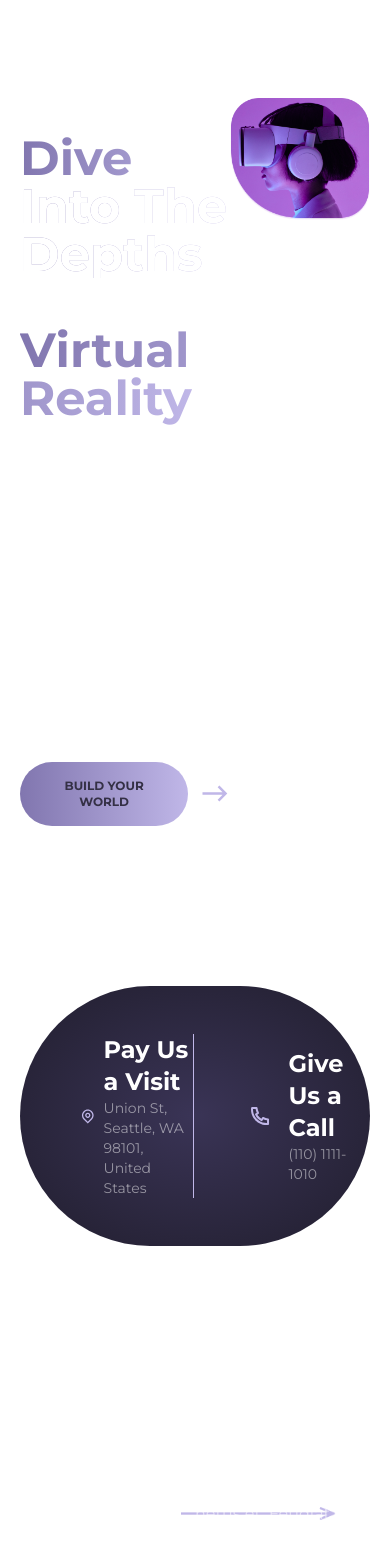
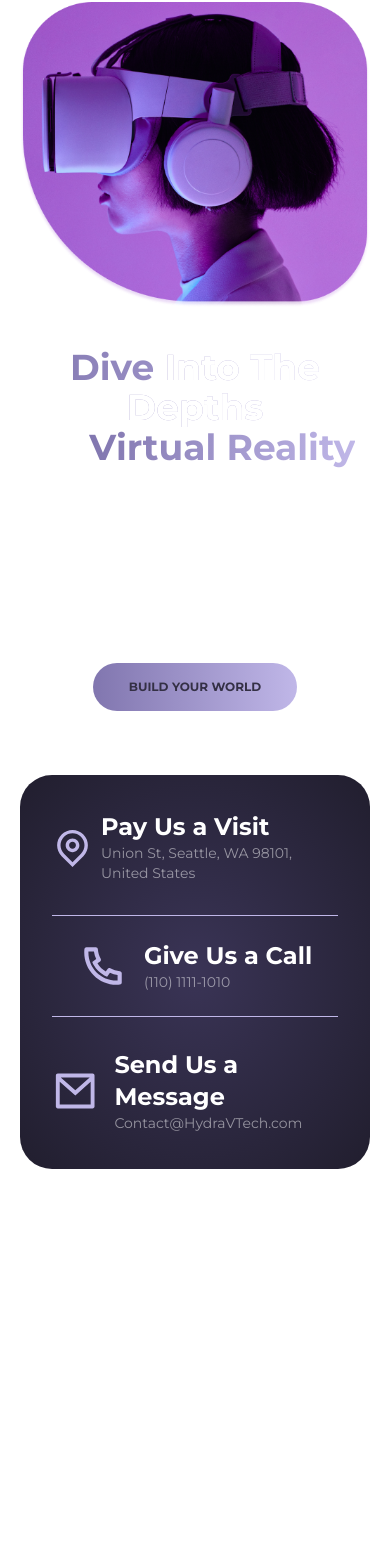
Before and after one commit to xtephani3/hydra, a React (Vite) app: page / in a window 390 px wide. Shown: the part 155-1723 px from the top of the page. Built offline with nearby package versions, Linux system fonts and the light colour scheme; a web font is replaced by a local one.

Commit message:
Make landing sections responsive

```diff
--- a/src/components/home/about-us.tsx
+++ b/src/components/home/about-us.tsx
@@ -4,60 +4,48 @@ import LongArrow from "../../assets/png/lengthy-arrow.png";
 
 export function AboutUs() {
   return (
-    <div className="mt-40 flex flex-col gap-24.25 font-montserrat" id="about">
-      <div className="flex w-full ">
-        <div className="w-1/2 flex gap-2 flex-col">
-          <h3 className="text-4xl text-white uppercase font-montserrat font-bold">
+    <div className="mt-20 flex flex-col gap-14 font-montserrat lg:mt-40 lg:gap-24.25" id="about">
+      <div className="flex w-full flex-col gap-8 lg:flex-row lg:gap-0">
+        <div className="flex gap-2 flex-col text-center lg:w-1/2 lg:text-left">
+          <h3 className="text-3xl text-white uppercase font-montserrat font-bold sm:text-4xl">
             Introduction
           </h3>
-          <div className="flex gap-7.5 items-center">
-            <p className="text-4xl text-white uppercase font-montserrat  font-extralight">
+          <div className="flex justify-center gap-7.5 items-center lg:justify-start">
+            <p className="text-3xl text-white uppercase font-montserrat  font-extralight sm:text-4xl">
               To Hydra Vr
             </p>
-            <img src={LongArrow} />
+            <img className="hidden lg:block" src={LongArrow} />
           </div>
         </div>
-        <div className="w-1/2">
+        <div className="lg:w-1/2">
           <p className="font-montserrat text-base text-white/60">
-            Vitae sapien pellentesque habitant morbi tristique senectus et netus
-            et. Feugiat
-            <br /> nibh sed pulvinar proin gravida hendrerit lectus. Mi sit amet
-            mauris commodo
-            <br /> quis imperdiet massa tincidunt nunc. Viverra aliquet eget sit
-            amet tellus. Ornare <br /> lectus sit amet est placerat in. Lectus
-            magna fringilla urna porttitor rhoncus vitae.
+            Hydra VR creates custom immersive experiences that make complex
+            ideas easier to see, practice, and remember. From guided simulation
+            spaces to collaborative product demos, every environment is designed
+            to feel natural, memorable, and useful from the first session.
           </p>
         </div>
       </div>
 
-      <div className="flex w-full">
-        <div className="w-1/2">
-          <img src={AboutMedia} />
+      <div className="flex w-full flex-col gap-10 lg:flex-row lg:gap-0">
+        <div className="lg:w-1/2">
+          <img className="w-full max-w-lg mx-auto lg:mx-0" src={AboutMedia} />
         </div>
-        <div className="w-1/2 mt-13.5">
+        <div className="flex flex-col items-center text-center lg:w-1/2 lg:mt-13.5 lg:items-start lg:text-left">
           <div className="flex flex-col gap-2">
-            <h3 className="text-4xl font-montserrat text-white uppercase font-bold">
+            <h3 className="text-3xl font-montserrat text-white uppercase font-bold sm:text-4xl">
               About
             </h3>
-            <p className="text-4xl text-white font-montserrat uppercase font-extralight">
+            <p className="text-3xl text-white font-montserrat uppercase font-extralight sm:text-4xl">
               Hydra vr
             </p>
           </div>
-          <p className="font-montserrat text-base text-white/60 mt-10.5 mb-7">
-            Eget mi proin sed libero enim sed faucibus turpis. Nisl rhoncus
-            mattis rhoncus <br />
-            urna neque viverra justo. Vivamus at augue eget arcu dictum.
-            Ultrices gravida <br /> dictum fusce ut placerat orci. Aenean et
-            tortor at risus viverra adipiscing at in. <br /> Mattis aliquam
-            faucibus purus in massa. Est placerat in egestas erat imperdiet{" "}
-            <br /> sed. Consequat semper viverra nam libero justo laoreet sit
-            amet. Aliquam
-            <br />
-            etiam erat velit scelerisque in dictum non consectetur a. Laoreet
-            sit amet <br />
-            cursus sit amet. Vel eros donec ac odio tempor orci dapibus. Sem
-            nulla pha <br /> retra diam sit amet nisl suscipit adipiscing
-            bibendum. Leo a diam sollicitudi <br />n tempor.
+          <p className="font-montserrat text-base text-white/60 mt-10.5 mb-7 max-w-2xl">
+            We partner with brands, schools, and teams to turn real-world goals
+            into interactive VR journeys. Hydra blends spatial design,
+            storytelling, and practical training flows so users can learn by
+            moving, choosing, testing, and repeating inside a polished virtual
+            space.
           </p>
           <Button variant="primary" size="lg" className="uppercase flex justify-center items-center">
             Let's get in touch
--- a/src/components/home/call-to-action.tsx
+++ b/src/components/home/call-to-action.tsx
@@ -4,8 +4,8 @@ import { RiMailLine } from "@remixicon/react";
 
 export function CallToActions() {
   return (
-    <div className="bg-[radial-gradient(#3A3456,#211E2E)] mt-40 w-full rounded-full flex justify-between px-15 py-12 font-montserrat">
-      <div className=" flex gap-2 items-center justify-center">
+    <div className="bg-[radial-gradient(#3A3456,#211E2E)] mt-16 w-full rounded-4xl flex flex-col gap-8 px-8 py-9 font-montserrat lg:mt-40 lg:flex-row lg:justify-between lg:gap-0 lg:rounded-full lg:px-15 lg:py-12">
+      <a className="flex gap-2 items-center justify-center transition hover:scale-[1.02]" href="https://maps.google.com/?q=Union+St,+Seattle,+WA+98101,+United+States" rel="noreferrer" target="_blank">
         <RiMapPinLine color="#C0B7E8" size={50} />
         <div>
           <p className="font-bold text-2xl text-white">Pay Us a Visit</p>
@@ -13,21 +13,21 @@ export function CallToActions() {
             Union St, Seattle, WA 98101, United States
           </p>
         </div>
-      </div>
-      <div className="border-x border-x-[#C0B7E8] px-13.5 flex gap-4 items-center justify-center">
+      </a>
+      <a className="border-y border-y-[#C0B7E8] py-6 flex gap-4 items-center justify-center transition hover:scale-[1.02] lg:border-x lg:border-y-0 lg:border-x-[#C0B7E8] lg:px-13.5 lg:py-0" href="tel:+11011111010">
         <RiPhoneLine color="#C0B7E8" size={50} />
         <div>
           <p className="font-bold text-2xl text-white">Give Us a Call</p>
           <p className="text-sm text-white/50">(110) 1111-1010</p>
         </div>
-      </div>
-      <div className=" flex gap-4 items-center justify-center">
+      </a>
+      <a className="flex gap-4 items-center justify-center transition hover:scale-[1.02]" href="mailto:Contact@HydraVTech.com">
         <RiMailLine color="#C0B7E8" size={50} />
         <div>
           <p className="font-bold text-2xl text-white">Send Us a Message </p>
           <p className="text-sm text-white/50"> Contact@HydraVTech.com</p>
         </div>
-      </div>
+      </a>
     </div>
   );
 }
--- a/src/components/home/hero.tsx
+++ b/src/components/home/hero.tsx
@@ -7,33 +7,33 @@ import { CallToActions } from "./call-to-action";
 export function HeroSection() {
   return (
     <div>
-    <div className="w-full flex mt-40 font-montserrat">
-      <div className="w-[60%] mt-9 flex flex-col gap-16">
+    <div className="w-full flex flex-col-reverse gap-10 mt-16 font-montserrat lg:mt-40 lg:flex-row lg:gap-0">
+      <div className="flex flex-col gap-10 text-center lg:w-[60%] lg:mt-9 lg:gap-16 lg:text-left">
         <div className="flex flex-col gap-9">
             <div>
-          <h2 className="text-5xl font-montserrat capitalize font-bold bg-clip-text text-transparent bg-linear-to-r from-[#8176AF] to-[#C0B7E8]">
+          <h2 className="text-4xl font-montserrat capitalize font-bold bg-clip-text text-transparent bg-linear-to-r from-[#8176AF] to-[#C0B7E8] sm:text-5xl">
             Dive <span className="text-white">into the depths</span>
           </h2>
-          <h2 className="text-5xl font-montserrat capitalize font-bold text-white">
+          <h2 className="text-4xl font-montserrat capitalize font-bold text-white sm:text-5xl">
             of <span className="bg-linear-to-r from-[#8176AF] to-[#C0B7E8] text-transparent bg-clip-text">Virtual reality</span>
           </h2>
           </div>
-          <p className="text-base text-white/50 font-montserrat">
-            Lorem ipsum dolor sit amet consectetur adipisicing elit. Voluptatum<br/>
-            voluptate eligendi dolore obcaecati quis debitis nam optio, earum<br/>
-            expedita suscipit fugiat necessitatibus eos quaerat veritatis
+          <p className="mx-auto max-w-2xl text-base text-white/50 font-montserrat lg:mx-0">
+            Hydra helps teams create immersive virtual worlds for training,
+            education, wellness, and product experiences, blending lifelike 3D
+            environments with intuitive interactions that people can explore.
           </p>
         </div>
-        <div className="flex gap-3 items-center">
+        <div className="group flex justify-center gap-3 items-center lg:justify-start">
           <Button variant="primary" size="lg" className="uppercase">
             Build your world
           </Button>
-          <RiArrowRightLongLine color="#C0B7E8" size={41} />
+          <RiArrowRightLongLine className="hidden transition group-hover:translate-x-1 sm:block" color="#C0B7E8" size={41} />
         </div>
       </div>
 
-      <div className="w-[40%]">
-        <img alt="a girl wearing a vr glasses " src={HeroMedia} />
+      <div className="flex justify-center lg:w-[40%] lg:justify-end">
+        <img className="w-full max-w-md lg:max-w-none" alt="a girl wearing a vr glasses " src={HeroMedia} />
       </div>
     </div>
     <CallToActions/>
--- a/src/components/home/how-we-build.tsx
+++ b/src/components/home/how-we-build.tsx
@@ -35,9 +35,9 @@ const HowWeBuildList = ({
   contentTwo,
 }: HowWeBuildListProps) => {
   return (
-    <div className="font-montserrat">
+    <div className="font-montserrat flex flex-col items-center gap-6 text-center transition duration-300 hover:-translate-y-2">
       <div className="bg-[#0e0e0e6d] font-montserrat size-35 rounded-full flex justify-center items-center">
-        <div className="size-30 bg-linear-to-r from-[#8176AF] to-[#C0B7E8] flex rounded-full justify-center items-center">
+        <div className="size-30 bg-linear-to-r from-[#8176AF] to-[#C0B7E8] flex rounded-full justify-center items-center text-5xl font-bold text-[#343045]">
           {number}
         </div>
       </div>
@@ -51,32 +51,29 @@ const HowWeBuildList = ({
 
 export function HowWeBuild() {
   return (
-    <div className="flex flex-col gap-45 mt-40" id="how">
-      <div className="flex w-full ">
-        <div className="w-1/2 flex gap-2 flex-col">
-          <h3 className="text-4xl text-white uppercase font-montserrat font-bold">
+    <div className="flex flex-col gap-16 mt-20 lg:gap-45 lg:mt-40" id="how">
+      <div className="flex w-full flex-col gap-8 lg:flex-row lg:gap-0">
+        <div className="flex gap-2 flex-col text-center lg:w-1/2 lg:text-left">
+          <h3 className="text-3xl text-white uppercase font-montserrat font-bold sm:text-4xl">
             How we build
           </h3>
-          <div className="flex gap-7.5 items-center">
-            <p className="text-4xl text-white uppercase font-montserrat  font-extralight">
+          <div className="flex justify-center gap-7.5 items-center lg:justify-start">
+            <p className="text-3xl text-white uppercase font-montserrat  font-extralight sm:text-4xl">
               with hydra vr?
             </p>
-            <img src={LongArrow} />
+            <img className="hidden lg:block" src={LongArrow} />
           </div>
         </div>
-        <div className="w-1/2">
+        <div className="lg:w-1/2">
           <p className="font-montserrat text-base text-white/60">
-            Vitae sapien pellentesque habitant morbi tristique senectus et netus
-            et. Feugiat
-            <br /> nibh sed pulvinar proin gravida hendrerit lectus. Mi sit amet
-            mauris commodo
-            <br /> quis imperdiet massa tincidunt nunc. Viverra aliquet eget sit
-            amet tellus. Ornare <br /> lectus sit amet est placerat in. Lectus
-            magna fringilla urna porttitor rhoncus vitae.
+            Every Hydra project starts with the goal, then moves through spatial
+            design, interaction planning, user testing, and final deployment.
+            The result is a VR experience that feels visually rich, easy to
+            navigate, and built around the audience who will use it.
           </p>
         </div>
       </div>
-      <div className="flex  items-center justify-between">
+      <div className="grid gap-10 sm:grid-cols-2 lg:grid-cols-4 lg:justify-between">
         {howWeBuildData.map((step, index) => (
           <HowWeBuildList
             key={index}
--- a/src/components/home/technologies.tsx
+++ b/src/components/home/technologies.tsx
@@ -6,25 +6,25 @@ import { RiArrowDownSLine } from "@remixicon/react";
 
 export function Technologies() {
   return (
-    <div className="flex flex-col gap-25 relative" id="technologies">
-      <div className="bg-[url('/technologies-media.png')] bg-cover bg-no-repeat font-montserrat mt-27.75 p-30 flex flex-col gap-2 rounded-full">
-        <h3 className="text-4xl font-bold text-center text-white uppercase">
+    <div className="flex flex-col gap-12 relative lg:gap-25" id="technologies">
+      <div className="bg-[url('/technologies-media.png')] bg-cover bg-center bg-no-repeat font-montserrat mt-20 px-6 py-20 flex flex-col gap-2 rounded-4xl lg:mt-27.75 lg:p-30 lg:rounded-full">
+        <h3 className="text-3xl font-bold text-center text-white uppercase sm:text-4xl">
           Technologies & hardware
         </h3>
-        <p className="text-4xl font-extralight text-center text-white uppercase">
+        <p className="text-3xl font-extralight text-center text-white uppercase sm:text-4xl">
           used by hydra vr
         </p>
-        <div className="bg-[#0e0e0e6d] w-22.5 h-22.5 rounded-full absolute flex justify-center items-center bottom-95 right-[50%]">
+        <div className="hidden bg-[#0e0e0e6d] w-22.5 h-22.5 rounded-full absolute justify-center items-center bottom-95 right-[50%] lg:flex">
         <div className="size-16.25 bg-linear-to-r from-[#8176AF] to-[#C0B7E8] flex rounded-full justify-center items-center">
         <RiArrowDownSLine />
         </div>
         </div>
       </div>
-      <div className="flex items-center gap-22 justify-center">
-        <img src={Unreal} alt={"unreal engine logo"} />
-        <img src={Unity} alt={"unity techlogo"} />
-        <img src={Oculus} alt={"oculus tech logo"} />
-        <img src={Vive} alt={"vive tech logo"} />
+      <div className="grid grid-cols-2 items-center gap-8 justify-items-center lg:flex lg:gap-22 lg:justify-center">
+        <img className="transition hover:scale-110" src={Unreal} alt={"unreal engine logo"} />
+        <img className="transition hover:scale-110" src={Unity} alt={"unity techlogo"} />
+        <img className="transition hover:scale-110" src={Oculus} alt={"oculus tech logo"} />
+        <img className="transition hover:scale-110" src={Vive} alt={"vive tech logo"} />
       </div>
     </div>
   );
--- a/src/components/home/why-us.tsx
+++ b/src/components/home/why-us.tsx
@@ -10,25 +10,25 @@ const whyUsCardData = [
     icon: Simulation,
     title: "simulation",
     description:
-      "Vitae sapien pellentesque habitant morbi nunc. Viverra aliquet  porttitor rhoncus libero justo laoreet sit amet vitae.",
+      "Build lifelike training rooms where users can practice procedures, decisions, and safety steps before they happen in the real world.",
   },
   {
     icon: Education,
     title: "EDUCATION",
     description:
-      "Vitae sapien pellentesque habitant morbi nunc. Viverra aliquet  porttitor rhoncus libero justo laoreet sit amet vitae.",
+      "Turn lessons into memorable 3D experiences with guided discovery, visual context, and hands-on learning moments.",
   },
   {
     icon: SelfCare,
     title: "SELF-CARE",
     description:
-      "Vitae sapien pellentesque habitant morbi nunc. Viverra aliquet  porttitor rhoncus libero justo laoreet sit amet vitae.",
+      "Create calming wellness spaces for focus, reflection, recovery, and guided routines that users can revisit anytime.",
   },
   {
     icon: Outdoor,
     title: "OUTDOOR",
     description:
-      "Vitae sapien pellentesque habitant morbi nunc. Viverra aliquet  porttitor rhoncus libero justo laoreet sit amet vitae.",
+      "Explore adventurous virtual environments that bring travel, sport, and team challenges into immersive digital spaces.",
   },
 ];
 
@@ -40,7 +40,7 @@ type WhyUsCardProps = {
 
 const WhyUsCard = ({ icon, title, description }: WhyUsCardProps) => {
   return (
-    <div className="bg-[radial-gradient(circle_at_center,#433D60,#221F2F)] font-montserrat px-5 py-6 rounded-4xl flex flex-col justify-center items-center gap-8.5">
+    <div className="bg-[radial-gradient(circle_at_center,#433D60,#221F2F)] font-montserrat px-5 py-6 rounded-4xl flex flex-col justify-center items-center gap-8.5 transition duration-300 hover:-translate-y-2 hover:shadow-[0_18px_45px_rgba(0,0,0,0.25)]">
       <div className="rounded-full p-2.5 bg-[#221F2F]">
         <img src={icon} alt={title} />
       </div>
@@ -59,32 +59,29 @@ const WhyUsCard = ({ icon, title, description }: WhyUsCardProps) => {
 
 export function WhyUs() {
   return (
-    <div className="flex flex-col gap-40 mt-27.75" id="services">
-      <div className="flex w-full ">
-        <div className="w-1/2 flex gap-2 flex-col">
-          <h3 className="text-4xl text-white uppercase font-montserrat font-bold">
+    <div className="flex flex-col gap-16 mt-20 lg:gap-40 lg:mt-27.75" id="services">
+      <div className="flex w-full flex-col gap-8 lg:flex-row lg:gap-0">
+        <div className="flex gap-2 flex-col text-center lg:w-1/2 lg:text-left">
+          <h3 className="text-3xl text-white uppercase font-montserrat font-bold sm:text-4xl">
             why build
           </h3>
-          <div className="flex gap-7.5 items-center">
-            <p className="text-4xl text-white uppercase font-montserrat  font-extralight">
+          <div className="flex justify-center gap-7.5 items-center lg:justify-start">
+            <p className="text-3xl text-white uppercase font-montserrat  font-extralight sm:text-4xl">
               with hydra
             </p>
-            <img src={LongArrow} />
+            <img className="hidden lg:block" src={LongArrow} />
           </div>
         </div>
-        <div className="w-1/2">
+        <div className="lg:w-1/2">
           <p className="font-montserrat text-base text-white/60">
-            Vitae sapien pellentesque habitant morbi tristique senectus et netus
-            et. Feugiat
-            <br /> nibh sed pulvinar proin gravida hendrerit lectus. Mi sit amet
-            mauris commodo
-            <br /> quis imperdiet massa tincidunt nunc. Viverra aliquet eget sit
-            amet tellus. Ornare <br /> lectus sit amet est placerat in. Lectus
-            magna fringilla urna porttitor rhoncus vitae.
+            Virtual reality gives your audience a place to participate instead
+            of only watching. Hydra builds focused environments for training,
+            education, wellness, and exploration, helping people understand
+            faster through movement, presence, and repeatable practice.
           </p>
         </div>
       </div>
-      <div className="flex gap-3">
+      <div className="grid gap-5 sm:grid-cols-2 xl:grid-cols-4">
         {whyUsCardData.map((step, index) => (
           <WhyUsCard
             key={index}
--- a/src/index.css
+++ b/src/index.css
@@ -1,6 +1,10 @@
 @import url('https://fonts.googleapis.com/css2?family=Alegreya+SC:ital,wght@0,400;0,500;0,700;0,800;0,900;1,400;1,500;1,700;1,800;1,900&family=Arimo:ital,wght@0,400..700;1,400..700&family=Fredoka:wght@300..700&family=Inter:ital,opsz,wght@0,14..32,100..900;1,14..32,100..900&family=Mona+Sans:ital,wght@0,200..900;1,200..900&family=Montserrat:ital,wght@0,100..900;1,100..900&family=Onest:wght@100..900&display=swap');
 
 @import "tailwindcss";
+
+html {
+  scroll-behavior: smooth;
+}
 
 @theme {
   --font-montserrat: "Montserrat", sans-serif;
```
